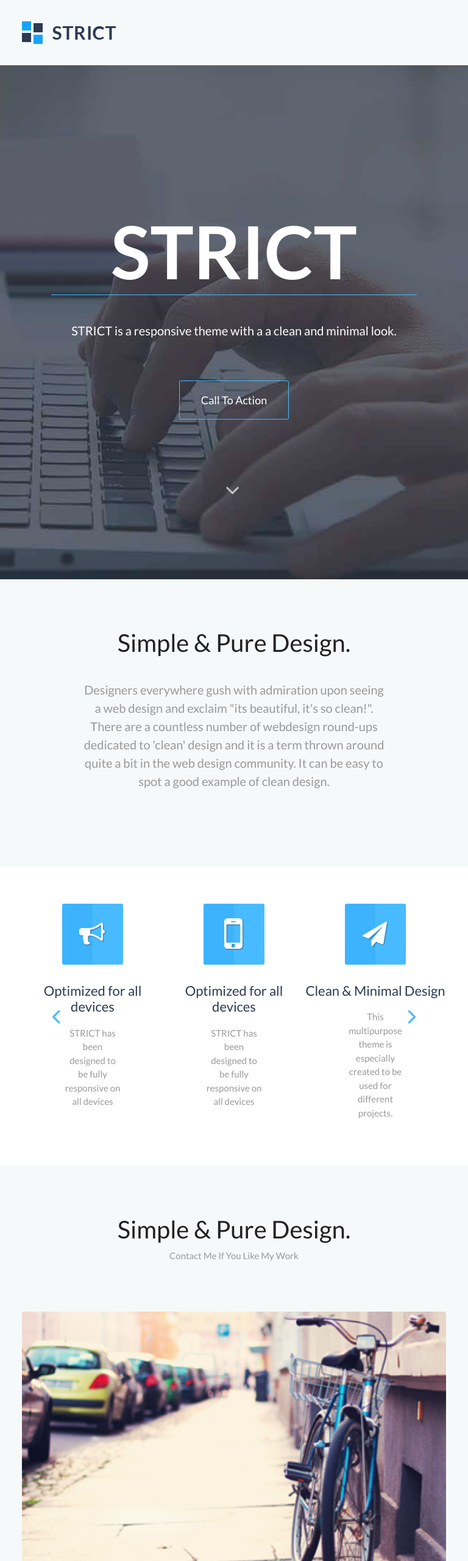
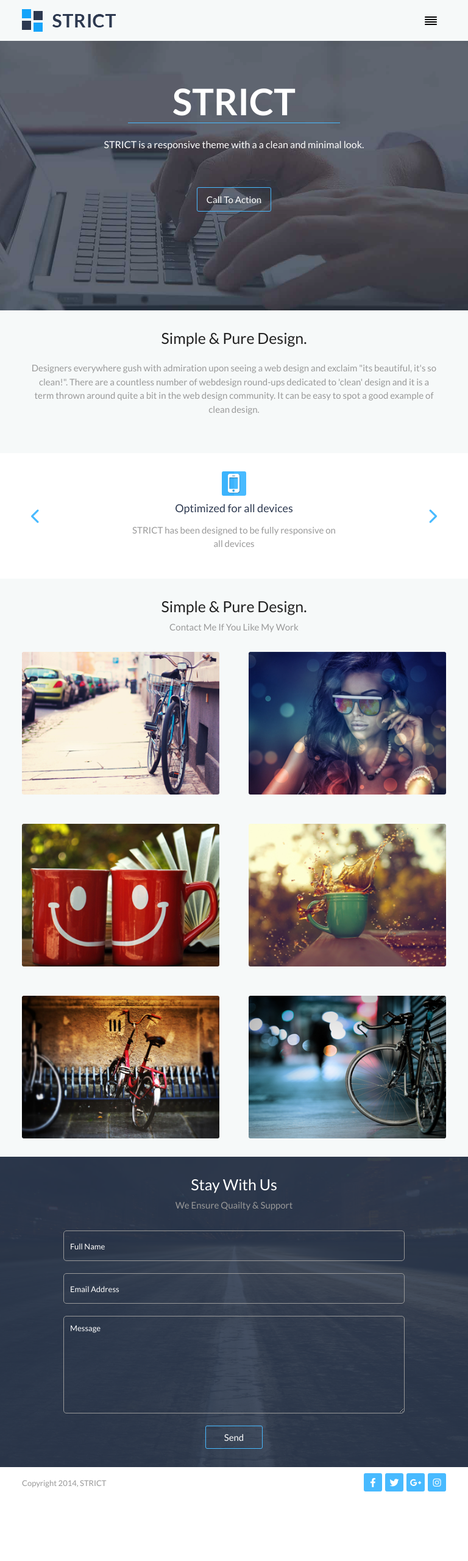
Before and after one commit to ShantoMRozario/Strict, a plain HTML site: page index.html in a window 768 px wide. Shown: the top 2560 px of the page at 61% size. After the commit the page ends 2456 px from the top, so only its background shows below. Drawn offline with Linux system fonts and the light colour scheme.

Commit message:
responsive done!

```diff
--- /dev/null
+++ b/css/responsive.css
@@ -0,0 +1,257 @@
+
+
+/* For mobile and tabs common style */
+@media (max-width : 991.98px) {
+
+    /* Common Heading */
+    .common_heading h2 {
+        font-size: 25px;
+    }
+    .common_heading p {
+        margin-bottom: 30px;
+    }
+
+    /* navbar */
+    .btn-primary {
+        color: #000;
+        background-color: transparent;
+        border-color: transparent;
+    }
+    .btn-primary:hover {
+        color: #000;
+        background-color: transparent;
+        border-color: transparent;
+    }
+    .btn-check:focus + .btn-primary, .btn-primary:focus {
+        color: #000;
+        background-color: transparent;
+        border-color: transparent;
+        box-shadow: none !important;
+    }
+    .btn-close:focus {
+        outline: 0;
+        box-shadow: none !important;
+    }
+    .offcanvas-body ul {
+        text-align: center;
+    }
+    .offcanvas-body ul li a{
+        color: #222222;
+        text-transform: capitalize;
+        font-size: 20px;
+        font-weight:var(--regular);
+    }
+    .offcanvas-body ul li a:hover{
+        color:var(--color-primary-blue);
+    }
+    #navber {
+        padding: 10px 0;
+    }
+
+/* banner */
+#banner .overlay {
+	padding: 130px 0 0;
+}
+#banner .ban_info h1 {
+	font-size: 60px;
+}
+#banner .ban_info h1::after {
+	width: 80%;
+}
+#banner .ban_info p {
+	font-size: 16px;
+	padding: 15px 0;
+}
+.ban_info .ban_btn a {
+	font-size: 15px;
+	padding: 10px 15px;
+}
+.arrow_down a svg {
+	width: 20px;
+	height: 20px;
+}
+.arrow_down {
+
+    bottom: 0;
+    animation: bannerarrow 3s ease-in-out infinite;
+}
+
+@keyframes bannerarrow {
+    0%{
+        transform: translate(-10px,-70px); opacity:0 ;
+    }
+    50%{
+        opacity: 1;
+    }
+    100%{
+        transform: translate(-10px,-10px); opacity:0 ;
+    }
+
+}
+#banner .ban_btn {
+	margin-bottom: 100px;
+}
+
+/* Typo */
+#typo {
+	padding: 30px 0;
+}
+#typo .typo_info p {
+	font-size: 15px;
+	padding: 15px;
+}
+
+/* Service */
+#service {
+	padding: 30px 0;
+}
+#service .item .logo .icon {
+	width: 40px;
+	height: 40px;
+}
+#service .item .logo .icon {
+	width: 40px;
+	height: 40px;
+	border-radius: 3px;
+	background: var(--color-primary-blue);
+	/* display: inline-block; */
+	position: relative;
+	z-index: 1;
+	overflow: hidden;
+	display: flex;
+	justify-content: center;
+	align-items: center;
+	margin: 0 auto;
+}
+#service .item .logo .icon img {
+	max-width: 50%;
+}
+#service .item .info h3 {
+	font-size: 16px;
+	padding: 10px 0 5px;
+}
+.next-arrow {
+	right: 15px;
+}
+.prev-arrow{
+    left: 15px;
+}
+#service .item .info p {
+	padding: 0px 60px;
+}
+
+
+/* Showcase */
+#showcase {
+	padding: 30px 0;
+}
+
+/* Contact */
+#contact .overlay {
+	padding: 30px 0;
+}
+#contact .contact_info input {
+	width: 100%;
+	height: 40px;
+	padding: 10px;
+}
+#contact .contact_info textarea {
+	width: 100%;
+	height: 160px;
+	padding: 10px;
+}
+#contact .contact_info form input::placeholder {
+	font-size: 13px;
+}
+#contact .contact_info form textarea::placeholder {
+	font-size: 13px;
+}
+#contact .contact_info button {
+	font-size: 15px;
+	padding: 7px 30px;
+}
+
+
+/* Copyright */
+#copyright .copyright_info .text span {
+	font-size: 13px;
+}
+#copyright .copyright_info .social_link .icon {
+	width: 30px;
+	height: 30px;
+}
+#copyright {
+	padding: 10px 0;
+}
+
+}
+
+
+@media (min-width: 576px) and (max-width: 767.98px) {
+
+/* banner */
+#banner .ban_info h1::after {
+	width: 50%;
+}
+#service .item .info p {
+	padding: 0px 115px;
+}
+#service .item .info h3 {
+	font-size: 18px;
+}
+#contact .contact_info input {
+	width: 100%;
+	height: 50px;
+	padding: 15px;
+}
+#contact .contact_info textarea {
+	width: 100%;
+	height: 160px;
+	padding: 15px;
+}
+
+}
+
+
+
+
+@media (min-width: 768px) and (max-width: 991.98px) {
+
+    #banner .overlay {
+        padding: 130px 0 70px;
+    }
+
+    #banner .ban_info h1::after {
+        width: 50%;
+    }
+    #service .item .info h3 {
+        font-size: 18px;
+    }
+    #service .item .info p {
+        padding: 0px 180px;
+    }
+    #contact .contact_info input {
+        width: 560px;
+        height: 50px;
+    }
+    #contact .contact_info textarea {
+        width: 560px;
+        height: 160px;
+    }
+
+}
+
+
+@media (min-width: 992px){
+
+
+    #contact .contact_info input {
+        width: 560px;
+        height: 60px;
+    }
+    #contact .contact_info textarea {
+        width: 560px;
+        height: 160px;
+    }
+
+}
--- a/css/style.css
+++ b/css/style.css
@@ -21,6 +21,9 @@
     box-sizing: border-box;
     outline: 0;
     font-family: 'Lato', sans-serif;;
+}
+body{
+    overflow-x: hidden;
 }
 ul,ol{
     list-style: none;
@@ -108,7 +111,7 @@ a{
 #banner .ban_info h1::after{
     position: absolute;
     content: "";
-    width: 600px;
+    width: 50%;
     height: 1px;
     bottom: 0;
     left: 50%;
@@ -418,23 +421,3 @@ a{
     padding: 10px;
 }
 /* Copyright End */
-
-
-/* Banner Start */
-/* Banner End */
-
-
-/* Banner Start */
-/* Banner End */
-
-
-/* Banner Start */
-/* Banner End */
-
-
-/* Banner Start */
-/* Banner End */
-
-
-/* Banner Start */
-/* Banner End */
--- a/index.html
+++ b/index.html
@@ -11,6 +11,7 @@
     <link rel="stylesheet" href="css/slick.css">
     <link rel="stylesheet" href="css/all.min.css">
     <link rel="stylesheet" href="css/style.css">
+    <link rel="stylesheet" href="css/responsive.css">
 </head>
 
 <body>
@@ -19,10 +20,15 @@
     <nav id="navber" class="navbar navbar-expand-lg">
         <div class="container">
             <a class="navbar-brand" href="#"><img class="img-fluid" src="images/Strict.png" alt=""></a>
-            <button class="navbar-toggler" type="button" data-bs-toggle="collapse" data-bs-target="#navbarNav"
+            <button class="navbar-toggler d-none" type="button" data-bs-toggle="collapse" data-bs-target="#navbarNav"
                 aria-controls="navbarNav" aria-expanded="false" aria-label="Toggle navigation">
                 <span class="navbar-toggler-icon"></span>
             </button>
+
+            <button class="btn btn-primary d-lg-none d-block" type="button" data-bs-toggle="offcanvas" data-bs-target="#offcanvasRight" aria-controls="offcanvasRight">
+                <i data-feather="align-justify"></i>
+            </button>
+
             <div class="collapse navbar-collapse" id="navbarNav">
                 <ul class="navbar-nav ms-auto">
                     <li class="nav-item">
@@ -44,6 +50,36 @@
             </div>
         </div>
     </nav>
+
+    <!-- Side menu For Mobile and Tabs start -->
+
+
+<div class="offcanvas offcanvas-end" tabindex="-1" id="offcanvasRight" aria-labelledby="offcanvasRightLabel">
+  <div class="offcanvas-header" >
+    <img class="img-fluid w-50" src="images/Strict.png" alt="">
+    <button type="button" class="btn-close text-reset" data-bs-dismiss="offcanvas" aria-label="Close"></button>
+  </div>
+  <div class="offcanvas-body">
+    <ul class="navbar-nav ms-auto">
+        <li class="nav-item">
+            <a class="nav-link " aria-current="page" href="#">Home</a>
+        </li>
+        <li class="nav-item">
+            <a class="nav-link" href="#">About</a>
+        </li>
+        <li class="nav-item">
+            <a class="nav-link" href="#">service</a>
+        </li>
+        <li class="nav-item">
+            <a class="nav-link" href="#">portfolio</a>
+        </li>
+        <li class="nav-item">
+            <a class="nav-link" href="#">contact</a>
+        </li>
+    </ul>
+  </div>
+</div>
+    <!-- Side menu For Mobile and Tabs end -->
 
     <!-- Navber End -->
 
@@ -114,7 +150,7 @@
     <!-- Service Start -->
     <section id="service">
         <div class="container">
-            <div class="slick_item text-center">
+            <div class="slick_item text-center mobile-slick">
                 <div class="item">
                     <div class="logo">
                         <div class="icon"><img src="images/service-1.png" alt="Phone"></div>
@@ -186,7 +222,7 @@
             </div>
             <!-- Common Heading End -->
             <div class="row g-5">
-                <div class="col-lg-4">
+                <div class="col-lg-4 col-md-6">
                     <div class="item">
                         <div class="icon">
                             <a class="zoom" href="#"><i class="fa-solid fa-magnifying-glass-plus"></i></a>
@@ -197,7 +233,7 @@
                         </div>
                     </div>
                 </div>
-                <div class="col-lg-4">
+                <div class="col-lg-4 col-md-6">
                     <div class="item">
                         <div class="icon">
                             <a class="zoom" href="#"><i class="fa-solid fa-magnifying-glass-plus"></i></a>
@@ -208,7 +244,7 @@
                         </div>
                     </div>
                 </div>
-                <div class="col-lg-4">
+                <div class="col-lg-4 col-md-6">
                     <div class="item">
                         <div class="icon">
                             <a class="zoom" href="#"><i class="fa-solid fa-magnifying-glass-plus"></i></a>
@@ -219,7 +255,7 @@
                         </div>
                     </div>
                 </div>
-                <div class="col-lg-4">
+                <div class="col-lg-4 col-md-6">
                     <div class="item">
                         <div class="icon">
                             <a class="zoom" href="#"><i class="fa-solid fa-magnifying-glass-plus"></i></a>
@@ -230,7 +266,7 @@
                         </div>
                     </div>
                 </div>
-                <div class="col-lg-4">
+                <div class="col-lg-4 col-md-6">
                     <div class="item">
                         <div class="icon">
                             <a class="zoom" href="#"><i class="fa-solid fa-magnifying-glass-plus"></i></a>
@@ -241,7 +277,7 @@
                         </div>
                     </div>
                 </div>
-                <div class="col-lg-4">
+                <div class="col-lg-4 col-md-6">
                     <div class="item">
                         <div class="icon">
                             <a class="zoom" href="#"><i class="fa-solid fa-magnifying-glass-plus"></i></a>
--- a/js/script.js
+++ b/js/script.js
@@ -1,4 +1,7 @@
 feather.replace()
+
+
+// Slick Slider
 $(document).ready(function(){
     $('.slick_item').slick({
         infinite: true,
@@ -6,8 +9,24 @@ $(document).ready(function(){
         slidesToScroll: 1,
         prevArrow:'<i class="fa-solid fa-chevron-left prev-arrow"></i>',
         nextArrow:'<i class="fa-solid fa-chevron-right next-arrow"></i>',
-        autoplay: true,
-        autoplaySpeed: 1000
+        autoplay: false,
+        autoplaySpeed: 1000,
+        responsive: [
+            {
+              breakpoint: 992,
+              settings: {
+                slidesToShow: 1,
+                slidesToScroll: 1
+              }
+            },
+            {
+              breakpoint: 576,
+              settings: {
+                slidesToShow: 1,
+                slidesToScroll: 1
+              }
+            }
+          ]
       });
   });
 
```
